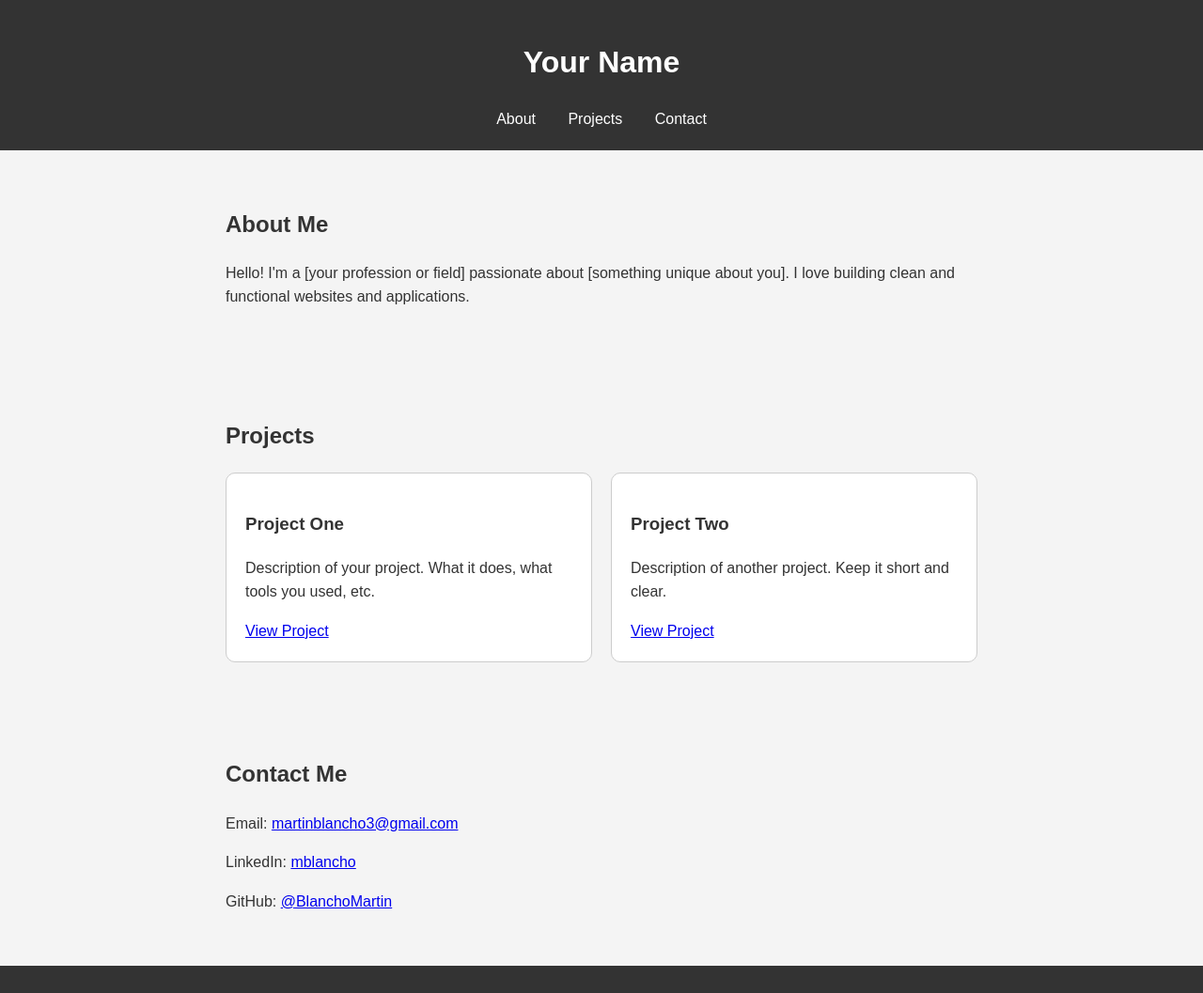
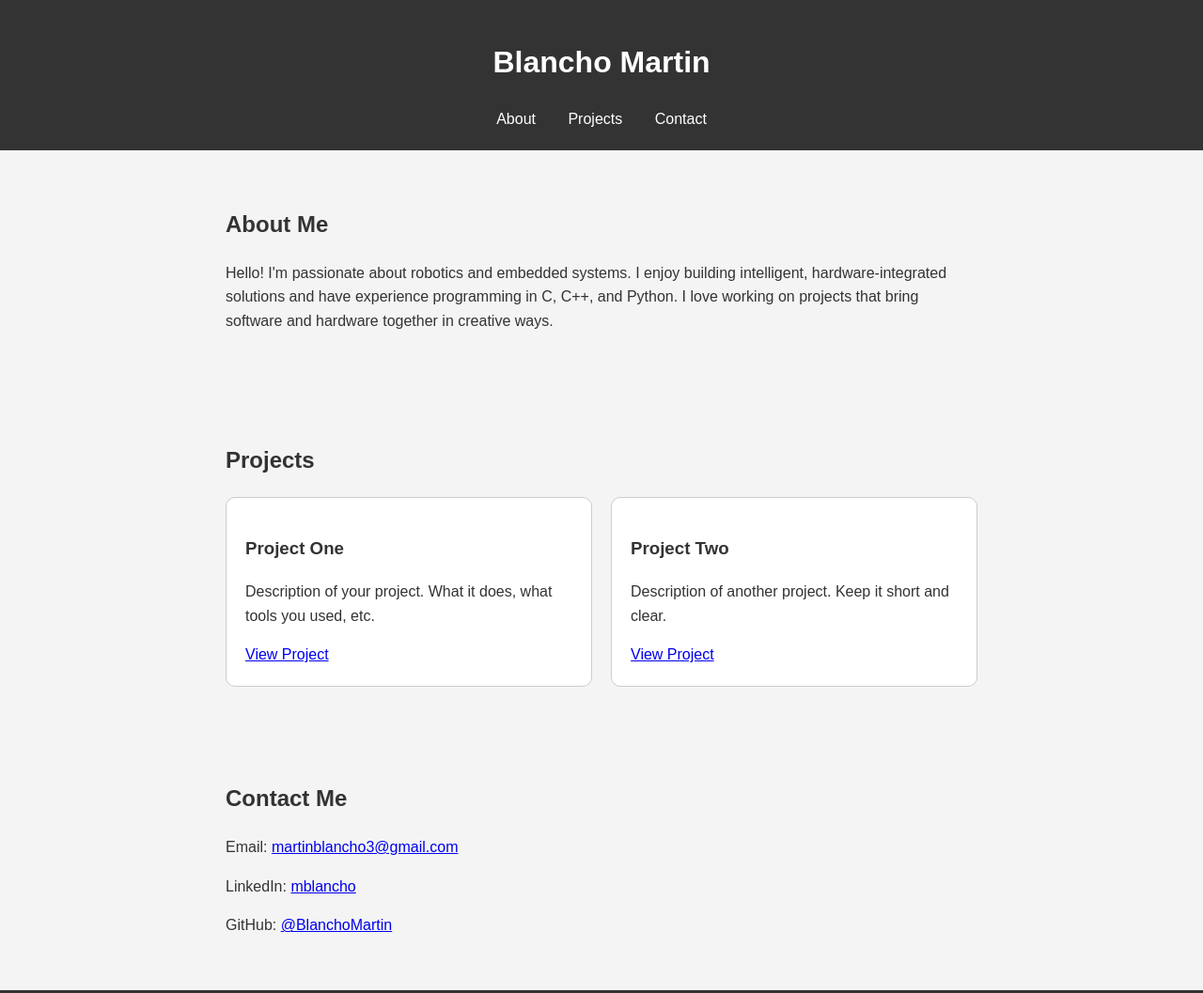
Before and after one commit to BlanchoMartin/blanchomartin.github.io, a plain HTML site: page index.html in a window 1280 px wide. Shown: the top 1057 px of the page at 94% size. Drawn offline with Linux system fonts and the light colour scheme.

Commit message:
[FIX] description and name

```diff
--- a/index.html
+++ b/index.html
@@ -55,7 +55,7 @@
 </head>
 <body>
   <header>
-    <h1>Your Name</h1>
+    <h1>Blancho Martin</h1>
     <nav>
       <a href="#about">About</a>
       <a href="#projects">Projects</a>
@@ -65,8 +65,8 @@
 
   <section id="about">
     <h2>About Me</h2>
-    <p>Hello! I'm a [your profession or field] passionate about [something unique about you]. I love building clean and functional websites and applications.</p>
-  </section>
+    <p>Hello! I'm passionate about robotics and embedded systems. I enjoy building intelligent, hardware-integrated solutions and have experience programming in C, C++, and Python. I love working on projects that bring software and hardware together in creative ways.</p>
+</section>
 
   <section id="projects">
     <h2>Projects</h2>
```
